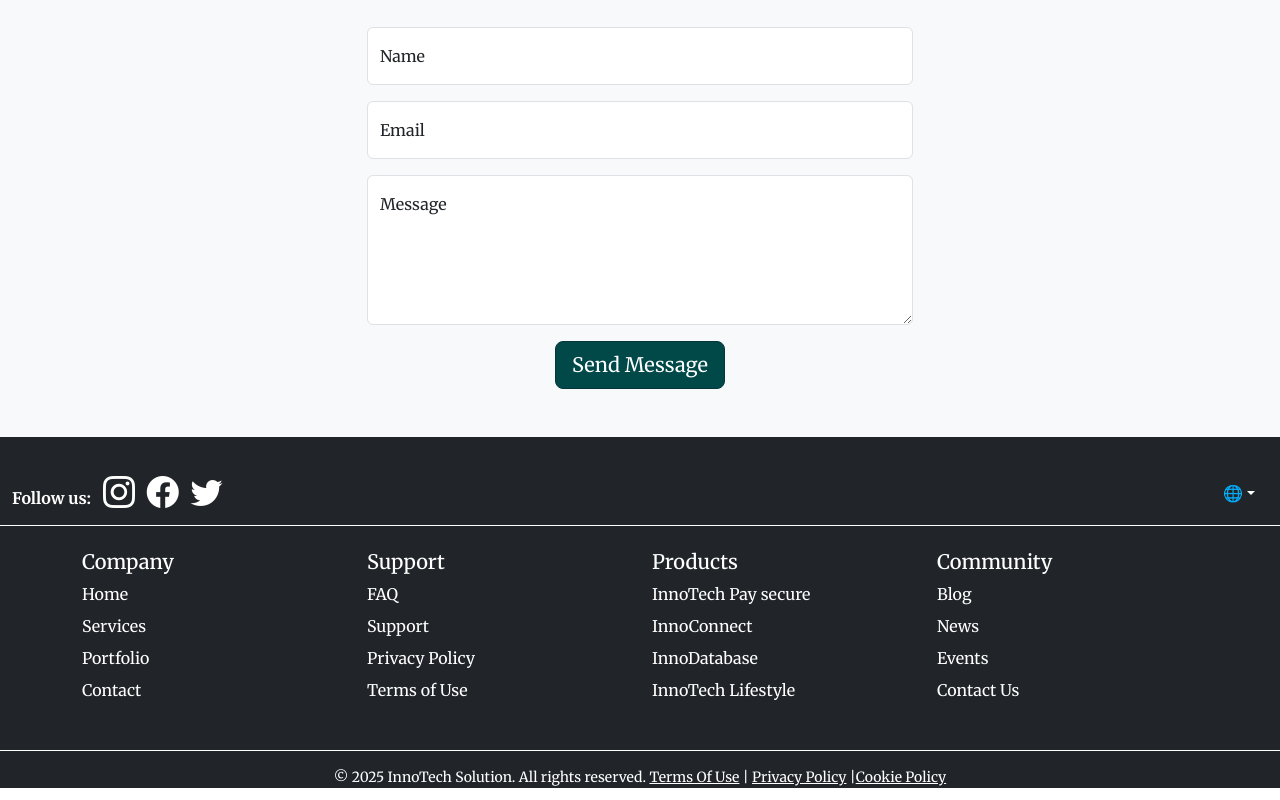
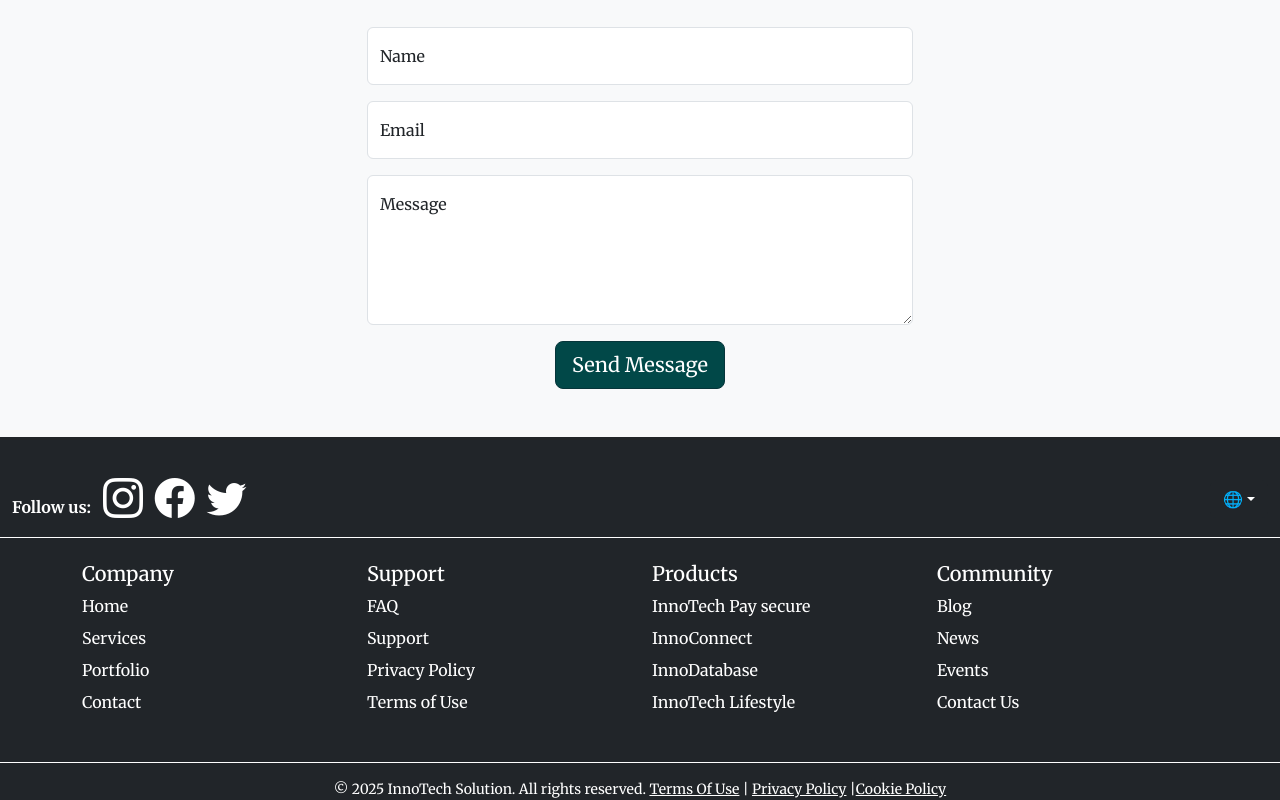
Before and after one commit to Rhanaji/innotech_portfolio, a plain HTML site: page index.html in a window 1280 px wide. Shown: the part 2362-3162 px from the top of the page. Drawn offline with nearby package versions, Linux system fonts and the light colour scheme.

Commit message:
Completed InnoTech Portfolio homepage

```diff
--- a/index.html
+++ b/index.html
@@ -195,9 +195,9 @@
                         <!-- Social media -->
                         <div>
                             <span class="me-2 fw-bold">Follow us:</span>
-                            <a href="#" class="text-white me-2" aria-label="Instagram"><i class="bi bi-instagram fs-2"></i></a>
-                            <a href="#" class="text-white me-2" aria-label="Facebook"><i class="bi bi-facebook fs-2"></i></a>
-                            <a href="#" class="text-white me-2" aria-label="Twitter"><i class="bi bi-twitter fs-2"></i></a>
+                            <a href="#" class="text-white me-2" aria-label="Instagram"><i class="bi bi-instagram fs-1"></i></a>
+                            <a href="#" class="text-white me-2" aria-label="Facebook"><i class="bi bi-facebook fs-1"></i></a>
+                            <a href="#" class="text-white me-2" aria-label="Twitter"><i class="bi bi-twitter fs-1"></i></a>
                         </div>
                         <!-- Language globe dropdown -->
                         <div class="dropdown">
```
